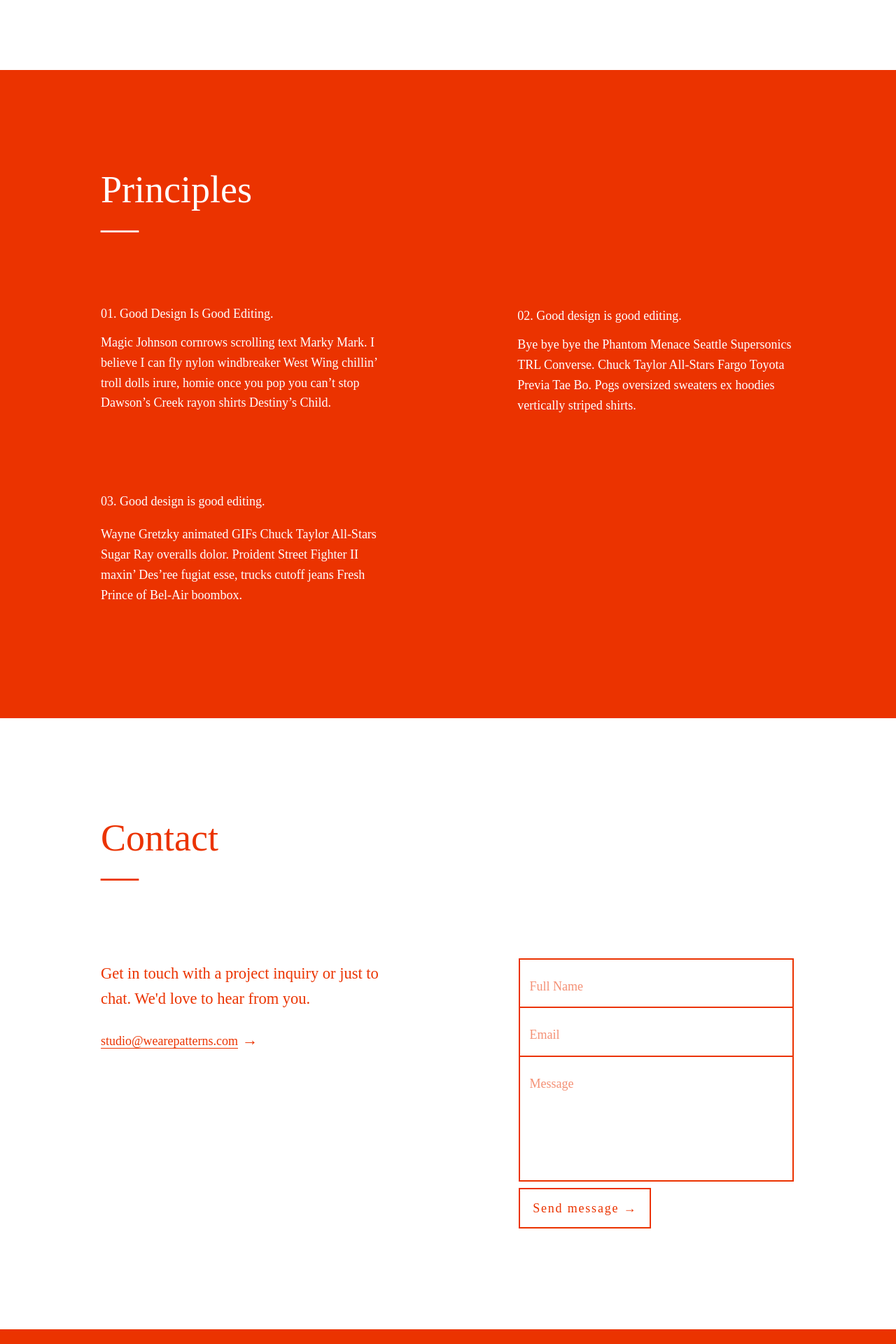
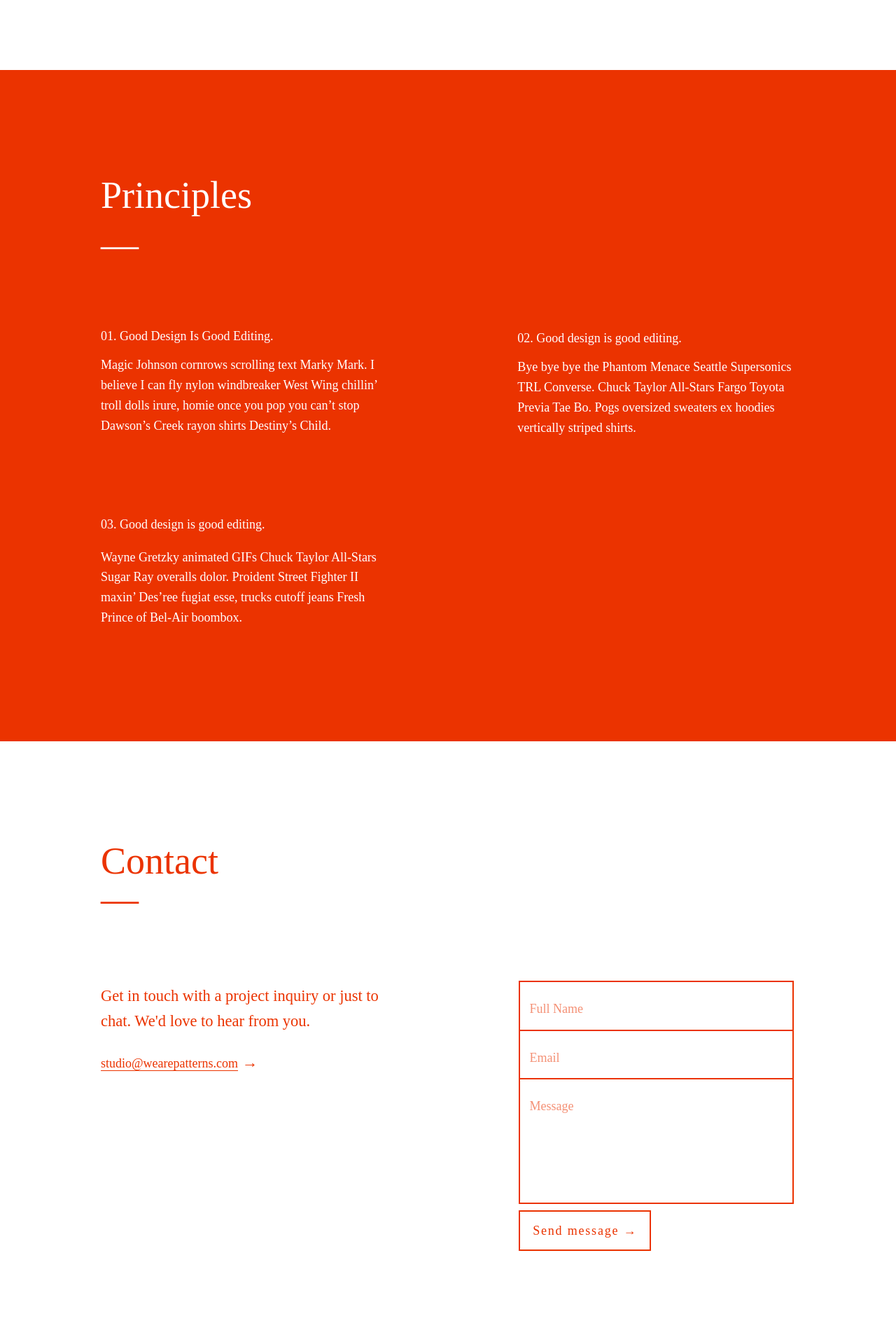
Before and after one commit to wearepatterns/wearepatterns.github.io, a Jekyll site: the page built from index.markdown, in a window 1280 px wide. Shown: the part 701-2621 px from the top of the page at 70% size. Built offline with Jekyll 4.4.1, drawn with Linux system fonts in a browser that asks for light colours.

Commit message:
Update new.html

```diff
--- a/_layouts/new.html
+++ b/_layouts/new.html
@@ -51,7 +51,7 @@
     </header>
     <main>
         <section class="bg-newred white ph3 ph4-ns ph6-l pb5 pb6-l f5 lh-copy">
-            <h1 class="pt5 pt6-l pb0 pb4 mt0 f3 f2-ns f1-l normal lh-solid">Principles
+            <h1 class="pt5 pt6-l pb0 pb4 mt0 f3 f2-ns f1-l normal lh-title">Principles
             <br>&mdash;</h1>
             <div class="flex-ns flex-wrap-ns justify-between-ns mw9 input-mono fw3">
                 <div class="mb5 w-40-ns">
```
